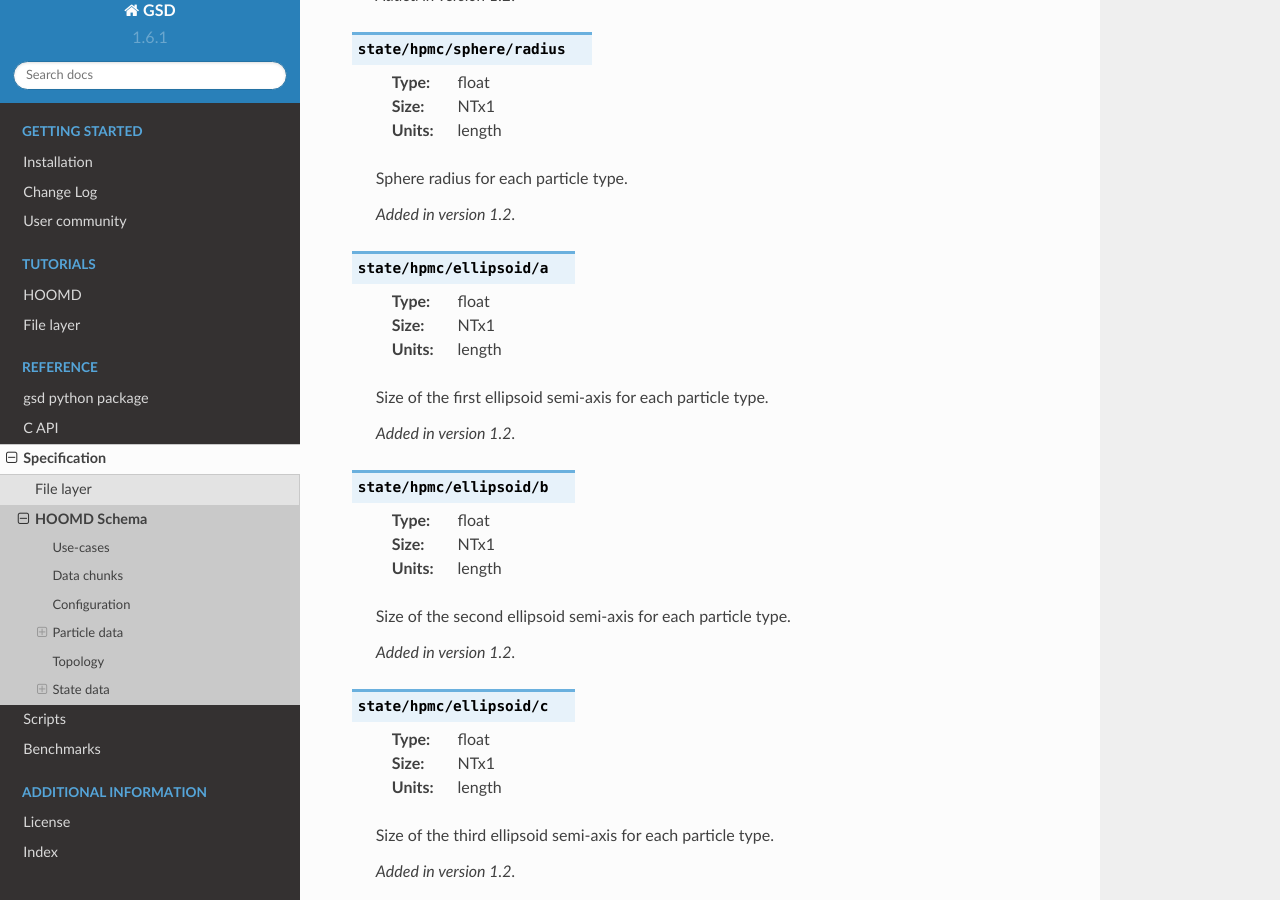
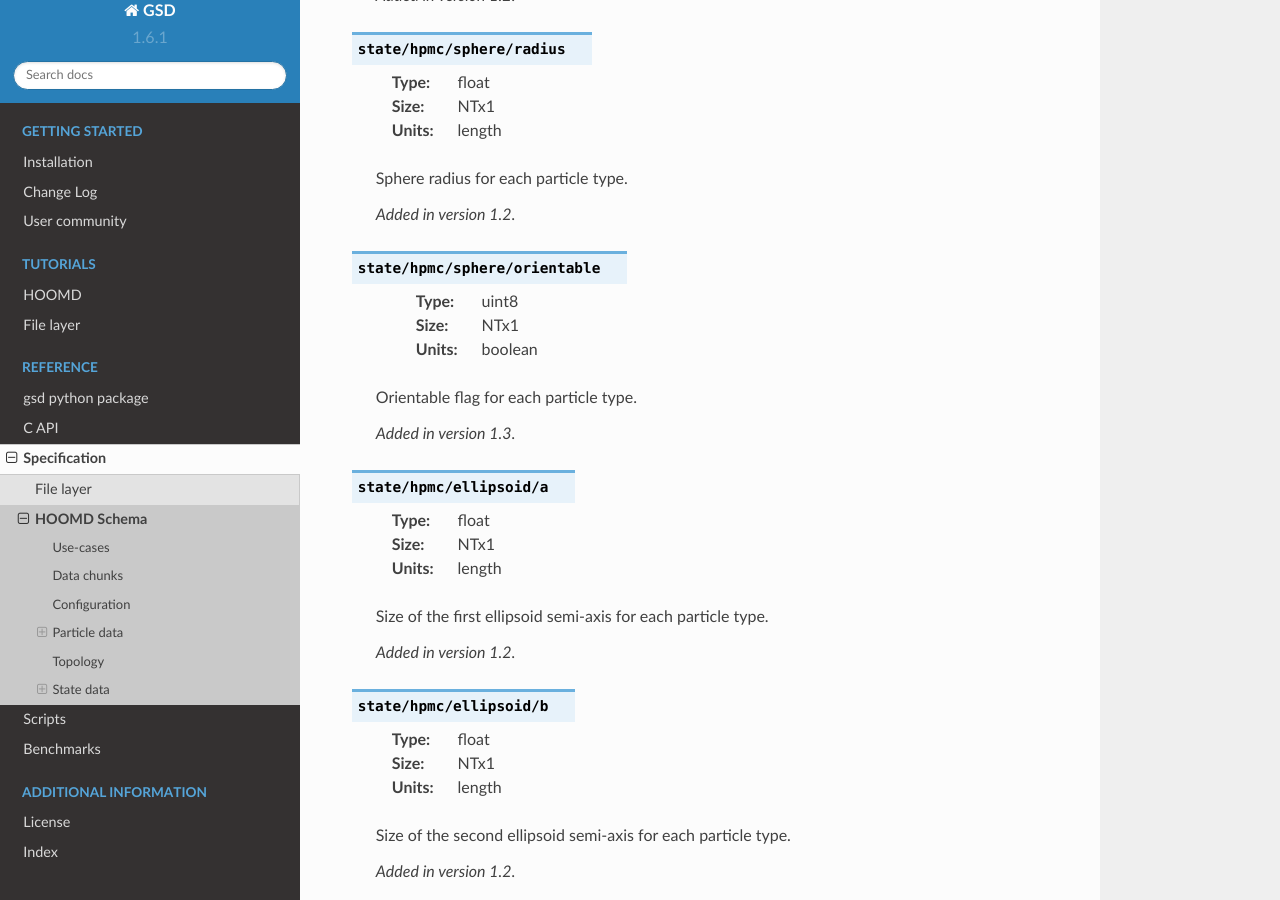
Before and after one commit to glotzerlab/gsd, a Sphinx documentation site: the page built from doc/schema-hoomd.rst, in a window 1280 px wide and 900 px high, scrolled down 13989 px. Built offline with Sphinx 7.4.7 and the Read the Docs theme 2.0.0, drawn with Linux system fonts in a browser that asks for light colours.

Commit message:
added orientable chunk to doc

```diff
--- a/doc/schema-hoomd.rst
+++ b/doc/schema-hoomd.rst
@@ -606,6 +606,16 @@ HPMC integrator state
 
     .. versionadded:: 1.2
 
+.. chunk:: state/hpmc/sphere/orientable
+
+        :Type: uint8
+        :Size: NTx1
+        :Units: boolean
+
+    Orientable flag for each particle type.
+
+    .. versionadded:: 1.3
+
 .. chunk:: state/hpmc/ellipsoid/a
 
     :Type: float
```
